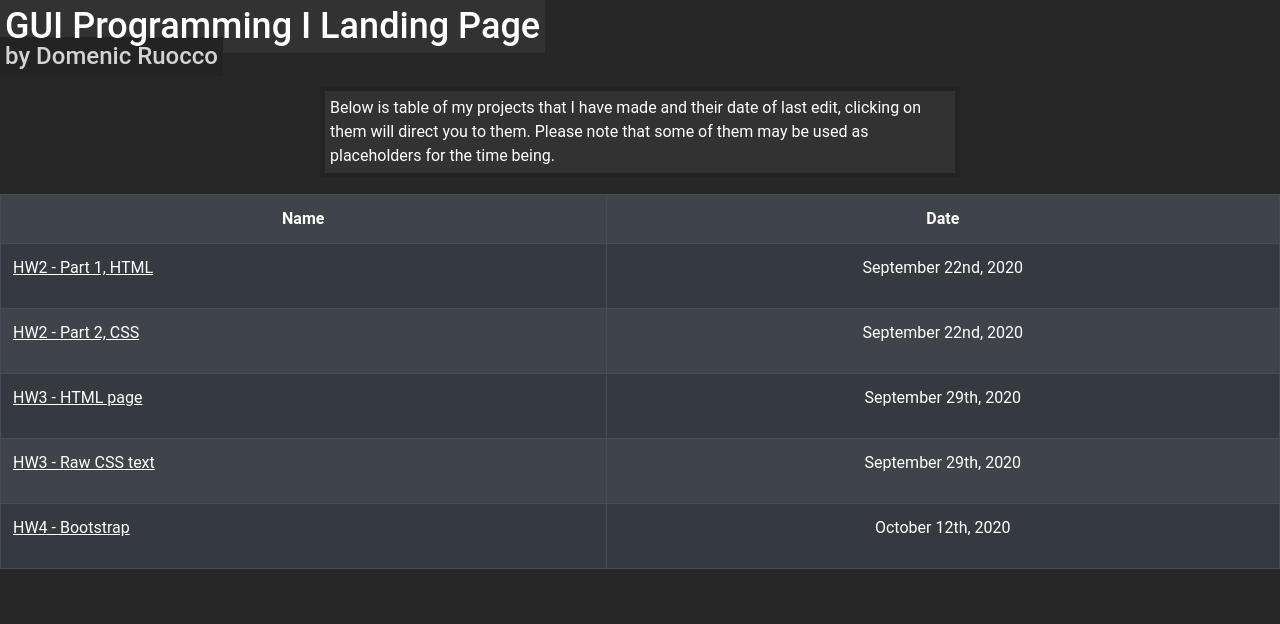
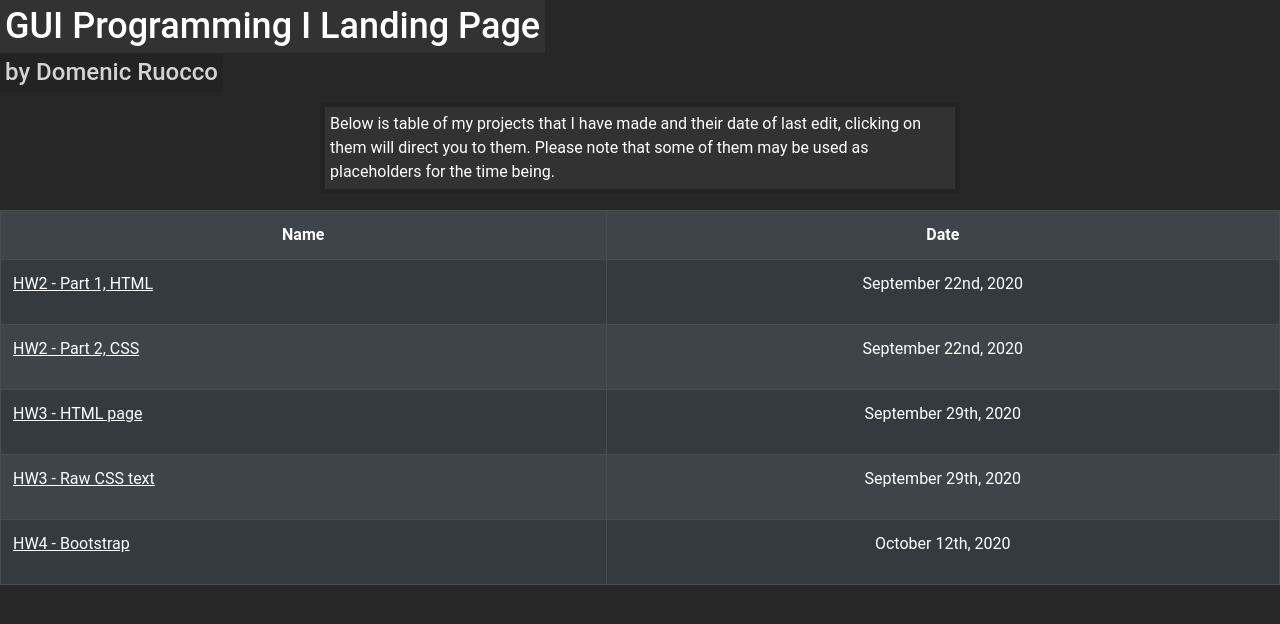
Before and after one commit to dr01729895/GUI-I, a plain HTML site: page index.html in a window 1280 px wide. Drawn offline with nearby package versions, Linux system fonts and the light colour scheme.

Commit message:
Update style.css

```diff
--- a/css/style.css
+++ b/css/style.css
@@ -33,7 +33,7 @@ h2 {
     font-size: 24px;
     padding: 5px;
     width: fit-content;
-    margin-top: -24px;
+    margin-top: -8px;
     margin-bottom: 10px;
 
 }
```
